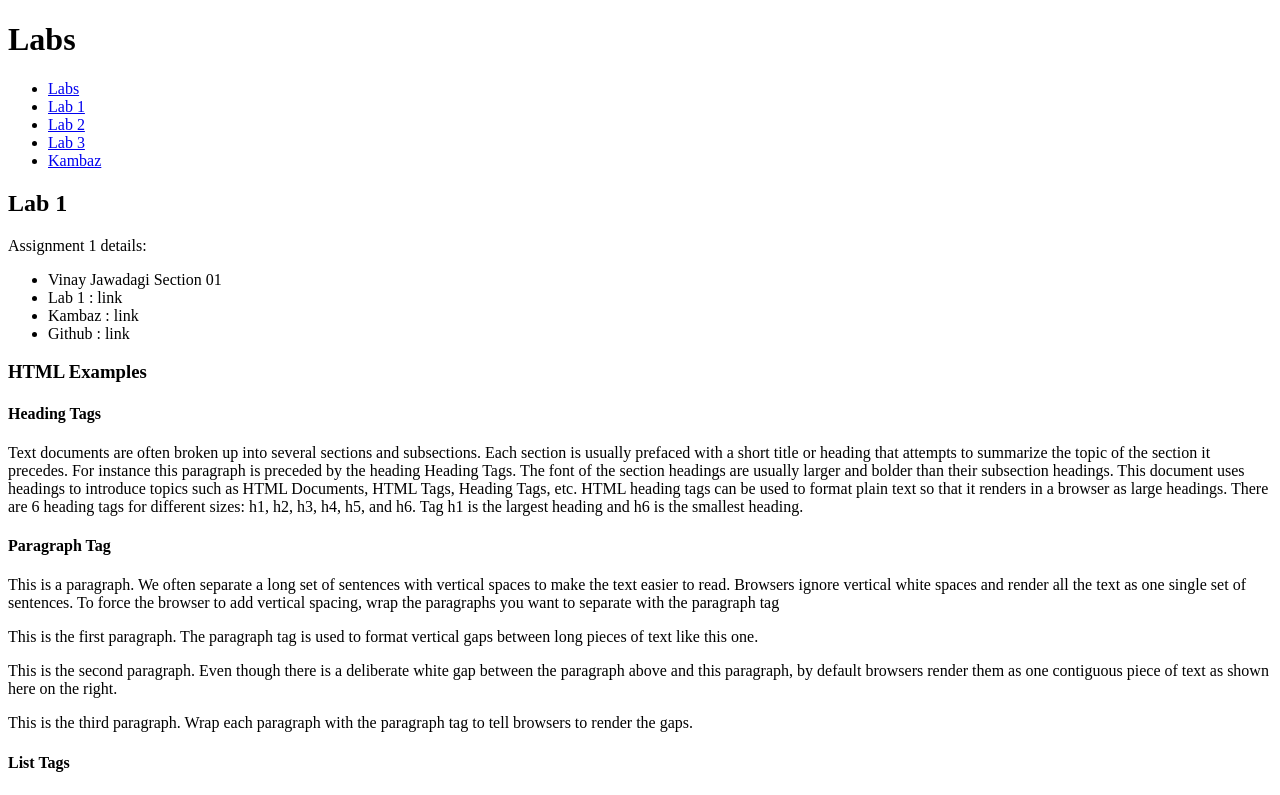
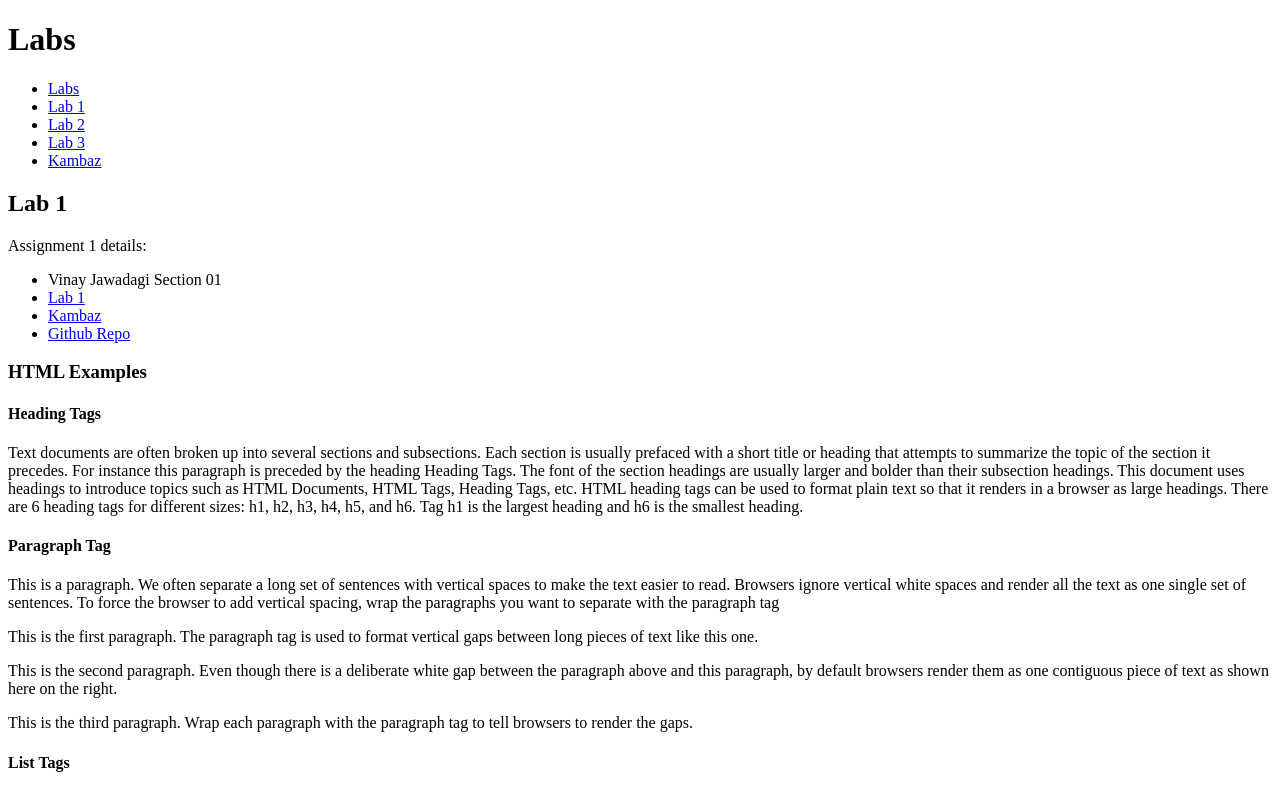
Before and after one commit to vinayjawadagi/kanvaz-react-web-app, a React (Vite) app: page /#/Labs/Lab1 in a window 1280 px wide. Shown: the top 795 px of the page. Built offline with nearby package versions, Linux system fonts and the light colour scheme.

Commit message:
added links to the lab 1 page. final code

```diff
--- a/src/Labs/Lab1/index.tsx
+++ b/src/Labs/Lab1/index.tsx
@@ -6,9 +6,21 @@ export default function Lab1() {
         Assignment 1 details:
         <ul id="wd-details">
           <li>Vinay Jawadagi Section 01</li>
-          <li>Lab 1 : link</li>
-          <li>Kambaz : link</li>
-          <li>Github : link</li>
+          <li>
+            <a target="_blank" href="https://a1--kanvaz-react-web-app.netlify.app/#/Labs/Lab1">
+              Lab 1
+            </a>
+          </li>
+          <li>
+            <a target="_blank" href="https://a1--kanvaz-react-web-app.netlify.app/">
+              Kambaz
+            </a>
+          </li>
+          <li>
+            <a target="_blank" href="https://github.com/vinayjawadagi/kanvaz-react-web-app/tree/a1">
+              Github Repo
+            </a>
+          </li>
         </ul>
       </div>
       <h3>HTML Examples</h3>
```
